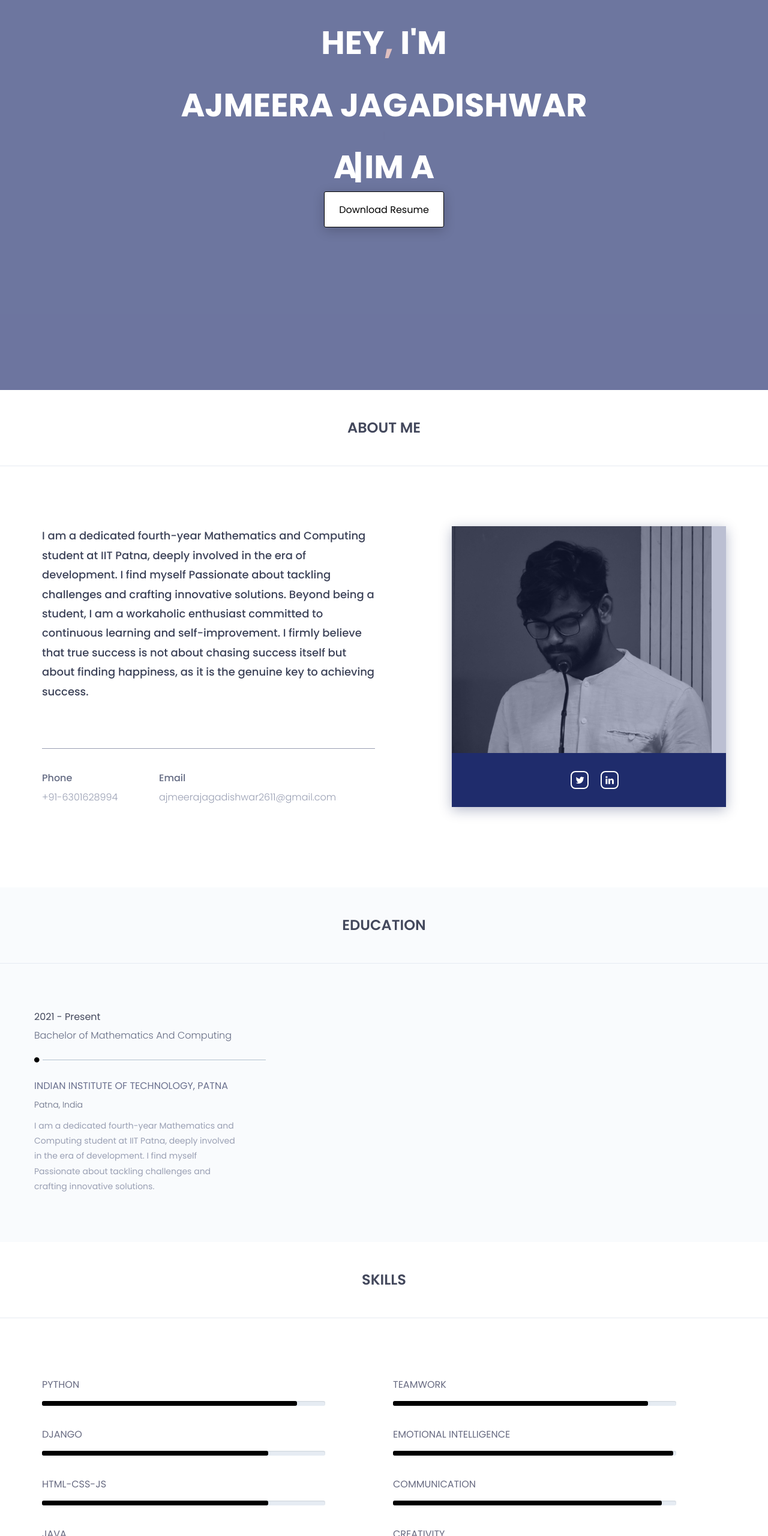
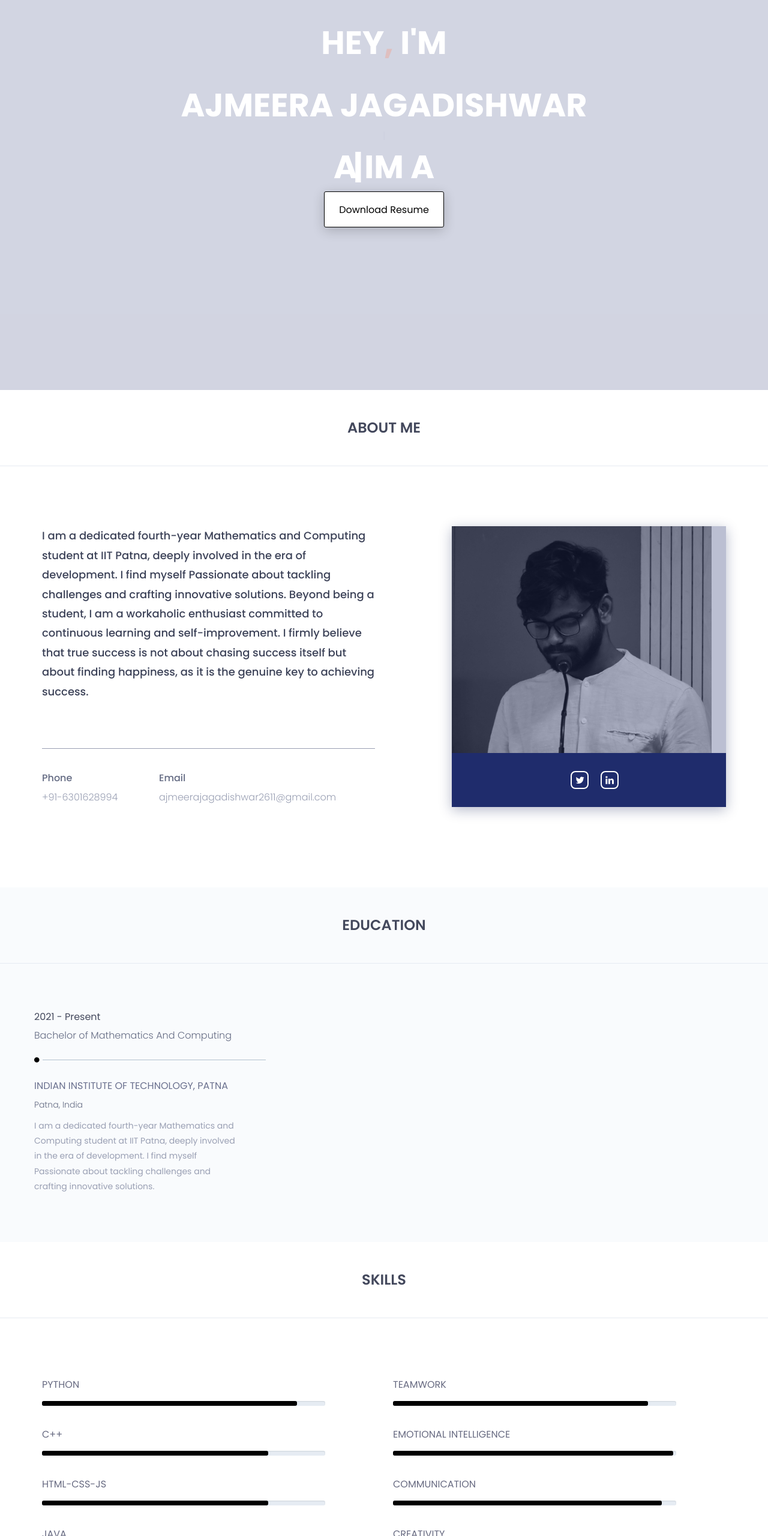
Before and after one commit to Jagg2611/portfolio, a plain HTML site: page index.html in a window 1280 px wide. Shown: the part 240-2800 px from the top of the page at 60% size. Drawn offline with nearby package versions, Linux system fonts and the light colour scheme; a web font is replaced by a local one.

Commit message:
improvisations

```diff
--- a/assets/css/style.css
+++ b/assets/css/style.css
@@ -202,7 +202,7 @@ nav.navbar.bootsnav .navbar-toggle i{color: #000000;}
     content: " ";
     top:0;
     left:0;
-    background:rgba(31,44,108,.65);
+    background:rgba(31,44,108,.2);
     width:100%;
     height:100%;
 }
--- a/index.html
+++ b/index.html
@@ -344,7 +344,7 @@
 								</div>
 							</div><!-- /.barWrapper -->
 							<div class="barWrapper">
-								<span class="progressText">Django</span>
+								<span class="progressText">C++</span>
 								<div class="single-progress-txt">
 									<div class="progress ">
 										<div class="progress-bar" role="progressbar" aria-valuenow="80"
```
